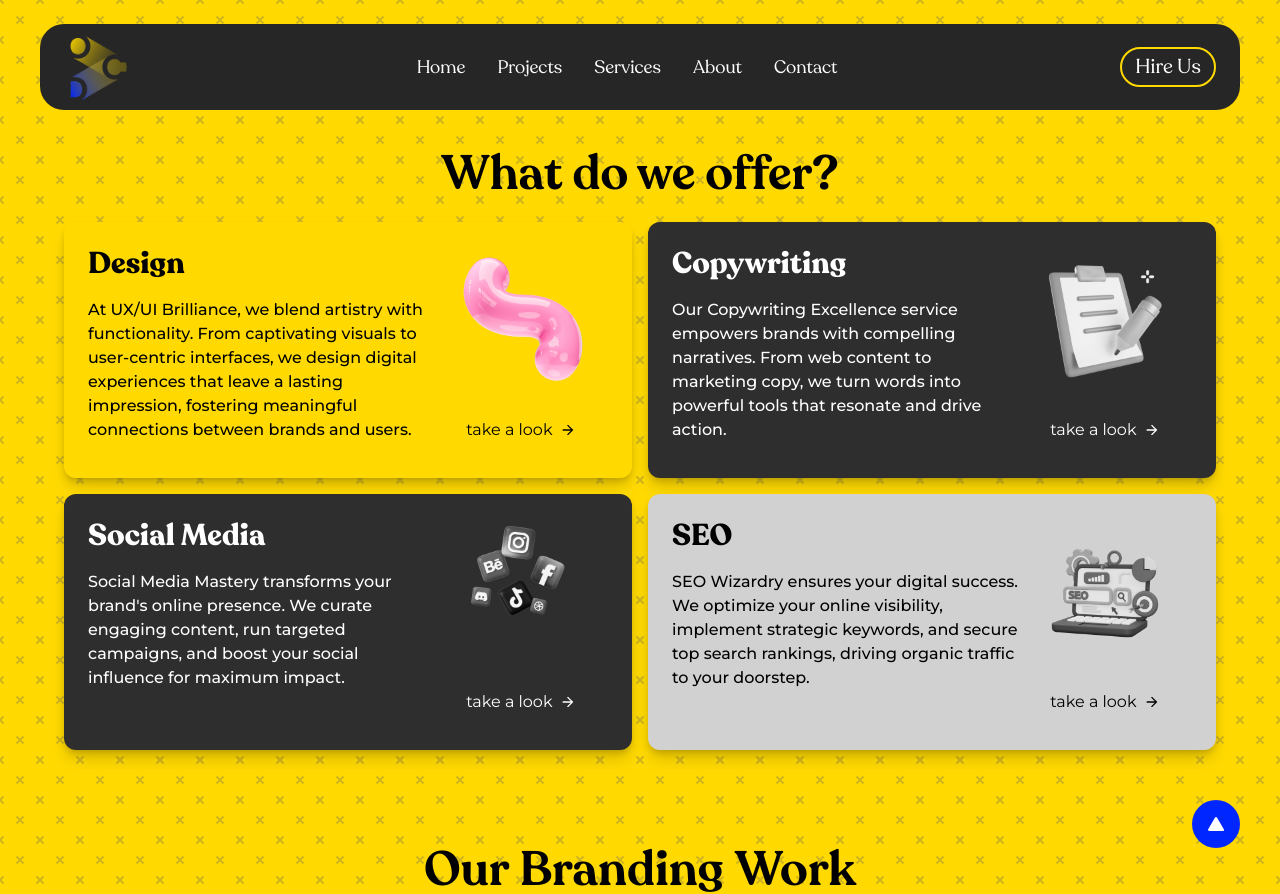
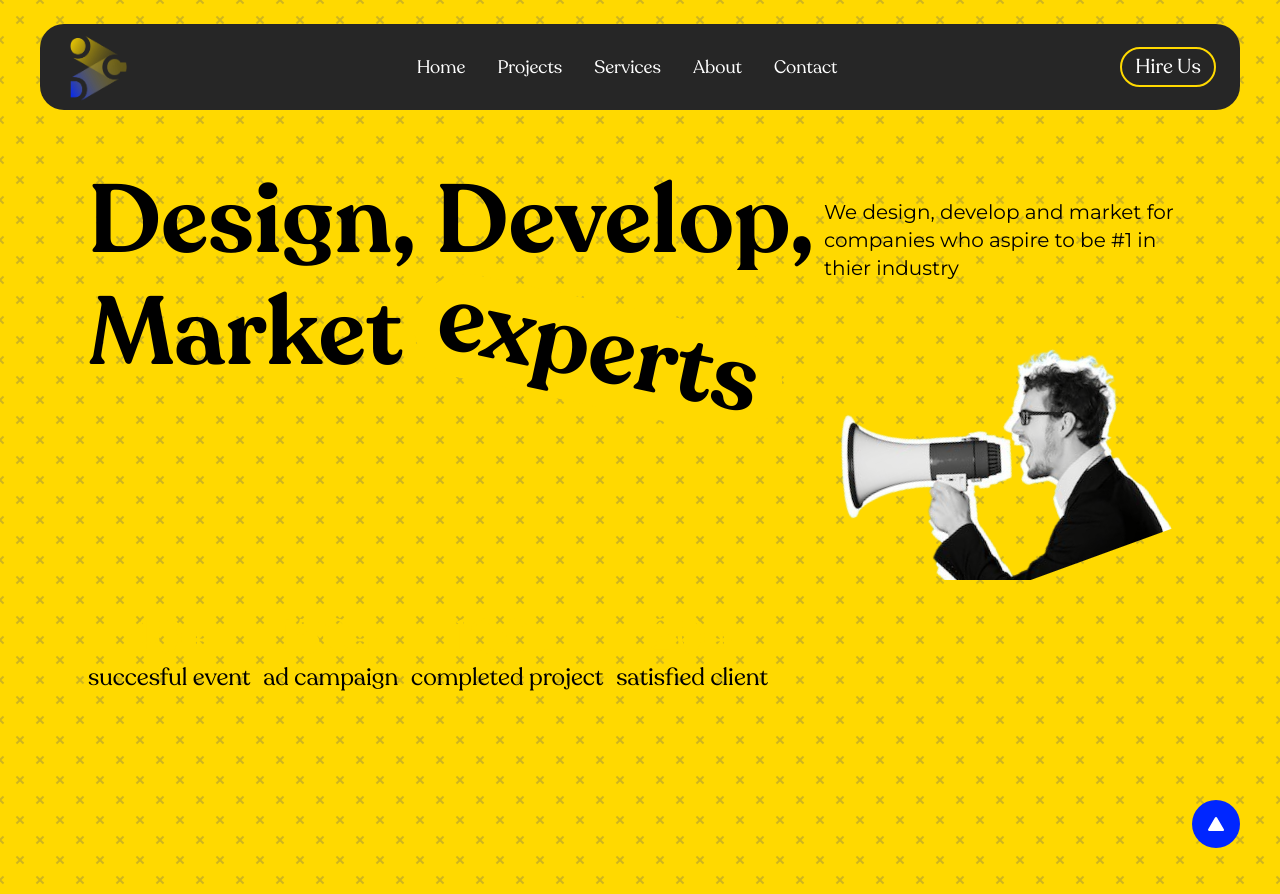
Before and after one commit to daniel-d7a/ocd-new-landing-page, a Next.js app: page / in a window 1280 px wide. Shown: the top 894 px of the page. Built offline with nearby package versions, Linux system fonts and the light colour scheme.

Commit message:
fixing the last commit

```diff
--- a/src/app/page.tsx
+++ b/src/app/page.tsx
@@ -7,11 +7,11 @@
 export default function Home() {
   return (
     <main className="">
-      {/* <Hero /> */}
-      {/* <AboutUs /> */}
+      <Hero />
+      <AboutUs />
       <Services />
       <Projects />
-      {/* <Testmonials /> */}
+      <Testmonials />
     </main>
   );
 }
```
